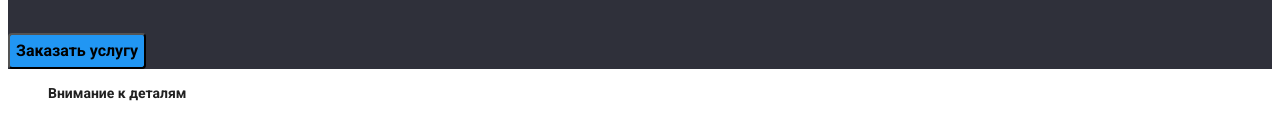
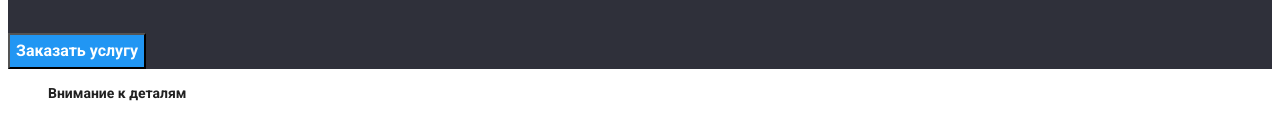
Before and after one commit to OlehScherbak/goit-markup-hw-02, a plain HTML site: page index.html in a window 1280 px wide. Shown: the part 265-384 px from the top of the page. Drawn offline with Linux system fonts and the light colour scheme.

Commit message:
mistype delited

```diff
--- a/css/styles.css
+++ b/css/styles.css
@@ -75,8 +75,7 @@ header a:focus {
 
 .hero-button {
     background-color: var(--axcent-primary-color);
-    color: #var(--text-white);
-    border-radius: 4px;
+    color: var(--text-white);
     cursor: pointer;
     font-weight: 700;
     font-size: 16px;
@@ -192,6 +191,7 @@ footer a:focus {
     font-size: 16px;
     line-height: 1.63;
     font-family: 'Roboto', sans-serif;
+    cursor: pointer;
 }
 
 .section-gallery button:hover,
```
